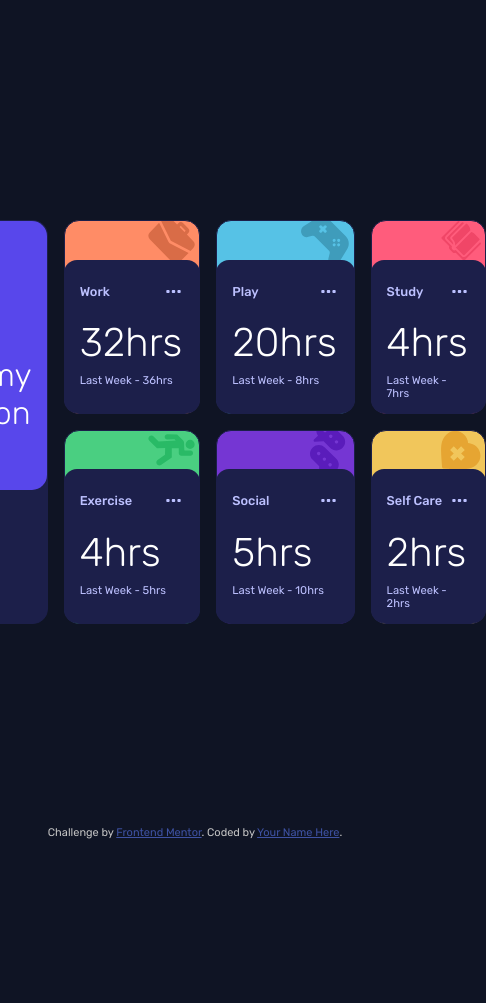
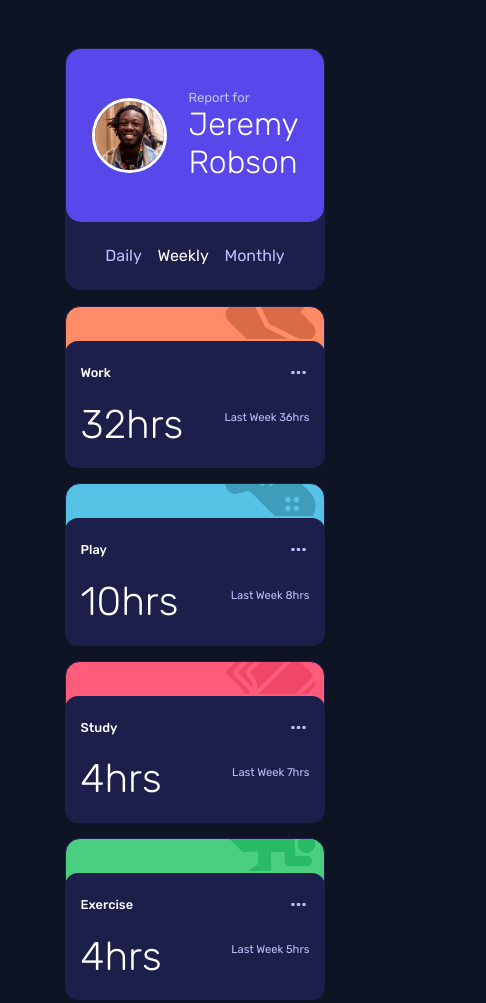
Before and after one commit to K4UNG/project-9-time-tracking-dashboard, a plain HTML site: page index.html in a window 390 px wide. Shown: the top 1003 px of the page, 486 px wide, since content can reach past the window. Before the commit the page ends 844 px from the top, so only its background shows below. Drawn offline with Linux system fonts and the light colour scheme.

Commit message:
mobile responsive

```diff
--- a/index.html
+++ b/index.html
@@ -16,8 +16,10 @@
     <div class="user-container">
       <div class="user">
         <img src="images/image-jeremy.png" alt="photo of Jeremy">
+        <div class="text">
           <p>Report for</p>
           <h1>Jeremy Robson</h1>
+        </div>
       </div>
       <nav>
         <ul>
@@ -33,8 +35,10 @@
       <div class="time">
         <div class="filter"></div>
         <div class="head"><p>Work</p><button class="btn" aria-label="more icon"><img src="images/icon-ellipsis.svg" alt=""></button></div>
+        <div class="display">
           <h2>32hrs</h2>
           <p>Last Week - 36hrs</p>
+        </div>
       </div>
     </div>
       <div class="container">
@@ -42,8 +46,10 @@
         <div class="time">
           <div class="filter"></div>
           <div class="head"><p>Play</p><button class="btn" aria-label="more icon"><img src="images/icon-ellipsis.svg" alt=""></button></div>
-          <h2>20hrs</h2>
-          <p>Last Week - 8hrs</p>
+          <div class="display">
+            <h2>32hrs</h2>
+            <p>Last Week - 36hrs</p>
+          </div>
         </div>
       </div>
       <div class="container">
@@ -51,8 +57,10 @@
         <div class="time">
           <div class="filter"></div>
           <div class="head"><p>Study</p><button class="btn" aria-label="more icon"><img src="images/icon-ellipsis.svg" alt=""></button></div>
-          <h2>4hrs</h2>
-          <p>Last Week - 7hrs</p>
+          <div class="display">
+            <h2>32hrs</h2>
+            <p>Last Week - 36hrs</p>
+          </div>
         </div>
       </div>
       <div class="container">
@@ -60,8 +68,10 @@
         <div class="time">
           <div class="filter"></div>
           <div class="head"><p>Exercise</p><button class="btn" aria-label="more icon"><img src="images/icon-ellipsis.svg" alt=""></button></div>
-          <h2>4hrs</h2>
-          <p>Last Week - 5hrs</p>
+          <div class="display">
+            <h2>32hrs</h2>
+            <p>Last Week - 36hrs</p>
+          </div>
         </div>
       </div>
       <div class="container">
@@ -69,8 +79,10 @@
         <div class="time">
           <div class="filter"></div>
           <div class="head"><p>Social</p><button class="btn" aria-label="more icon"><img src="images/icon-ellipsis.svg" alt=""></button></div>
-          <h2>5hrs</h2>
-          <p>Last Week - 10hrs</p>
+          <div class="display">
+            <h2>32hrs</h2>
+            <p>Last Week - 36hrs</p>
+          </div>
         </div>
       </div>
       <div class="container">
@@ -78,8 +90,10 @@
         <div class="time">
           <div class="filter"></div>
           <div class="head"><p>Self Care</p><button class="btn" aria-label="more icon"><img src="images/icon-ellipsis.svg" alt=""></button></div>
-          <h2>2hrs</h2>
-          <p>Last Week - 2hrs</p>
+          <div class="display">
+            <h2>32hrs</h2>
+            <p>Last Week - 36hrs</p>
+          </div>
         </div>
       </div>
   </main>
@@ -132,7 +146,7 @@
 
   <div class="attribution">
     Challenge by <a href="https://www.frontendmentor.io?ref=challenge" target="_blank">Frontend Mentor</a>.
-    Coded by <a href="#">Your Name Here</a>.
+    Coded by <a href="https://github.com/k4ung">K4UNG</a>.
   </div>
 </body>
 </html>
--- a/script.js
+++ b/script.js
@@ -1,20 +1,21 @@
-// const daily = document.getElementById('daily');
-// const weekly = document.getElementById('weekly');
-// const monthly = document.getElementById('monthly');
 const buttons = document.querySelectorAll('nav li');
 const containers = document.querySelectorAll('.time');
 const order = ['Work', 'Play', 'Study', 'Exercise', 'Social', 'Self Care'];
 
 async function getData(containers, button) {
-    var data = await fetch('./data.json');
-    var times = await data.json();
+    let data = await fetch('./data.json');
+    let times = await data.json();
     let index = 0;
     containers.forEach(container => {
-        container.childNodes[5].innerHTML = times[index].timeframes[button.getAttribute('id')].current + 'hr';
-        container.childNodes[7].innerHTML = button.dataset.last + ' ' + times[index].timeframes[button.getAttribute('id')].previous + 'hr';
+        let current = times[index].timeframes[button.getAttribute('id')].current;
+        let previous = times[index].timeframes[button.getAttribute('id')].previous;
+        container.childNodes[5].childNodes[1].innerHTML =  current + ((current <= 1) ? 'hr' : 'hrs');
+        container.childNodes[5].childNodes[3].innerHTML = button.dataset.last + ' ' + previous + ((previous <= 1) ? 'hr' : 'hrs');
         index++;
     })
 }
+
+getData(containers, buttons[1]);
 
 buttons.forEach(button => {
     button.onclick = ()=> {
--- a/style.css
+++ b/style.css
@@ -39,8 +39,8 @@
 }
 
 body {
+    height: 100vh;
     display: flex;
-    height: 100vh;
     justify-content: center;
     align-items: center;
     background-color: var(--very-dark-blue);
@@ -67,7 +67,7 @@ main {
 
 .user p,
 li,
-.container p:last-of-type {
+.display p {
     color: var(--pale-blue);
 }
 
@@ -90,6 +90,7 @@ li,
     width: 75px;
     border-radius: 50%;
     border: 3px solid white;
+    margin-right: 1rem;
 }
 
 .user p {
@@ -266,7 +267,7 @@ ul li:hover {
     margin-top: 1.3rem;
 }
 
-.time > p {
+.time div:last-of-type > p {
     font-weight: 400;
     margin-top: .5rem;
     font-size: .7rem;
@@ -279,3 +280,81 @@ ul li:hover {
     pointer-events: none;
     z-index: 5;
 }
+
+@media (max-width: 870px) {
+    body {
+        height: auto;
+        padding: 3rem 2rem;
+    }
+
+    main {
+        grid-template-columns: 1fr 1fr;
+        width: 80%;
+    }
+
+    .user-container {
+        grid-row: 1;
+        grid-column: 1 / span 2;
+    }
+
+    .user div {
+        width: fit-content;
+        display: flex;
+        flex-direction: column;
+        justify-content: center;
+        align-items: flex-start;
+    }
+
+    .user {
+        display: flex;
+        justify-content: center;
+        align-items: center;
+    }
+
+    .user h1 {
+        margin-bottom: 25px;
+    }
+
+    nav ul {
+        flex-direction: row;
+        justify-content: space-evenly;
+    }
+}
+
+@media (max-width: 570px) {
+    main {
+        grid-template-columns: 1fr;
+        grid-template-rows: 1.5fr repeat(6, 1fr);
+    }
+
+    .user-container {
+        grid-column: 1;
+    }
+
+    .user {
+        justify-content: space-around;
+    }
+
+    .user img {
+        margin: 0;
+    }
+
+    .user div {
+        width: min-content;
+    }
+
+    .display {
+        display: flex;
+        justify-content: space-between;
+        align-items: center;
+    }
+
+    .filter {
+        display: none;
+    }
+
+    .time {
+        /* transform-origin: top; */
+        transform: translateY(2px);
+    }
+}
```
Lines whose indentation alone changed are shown as unchanged.
